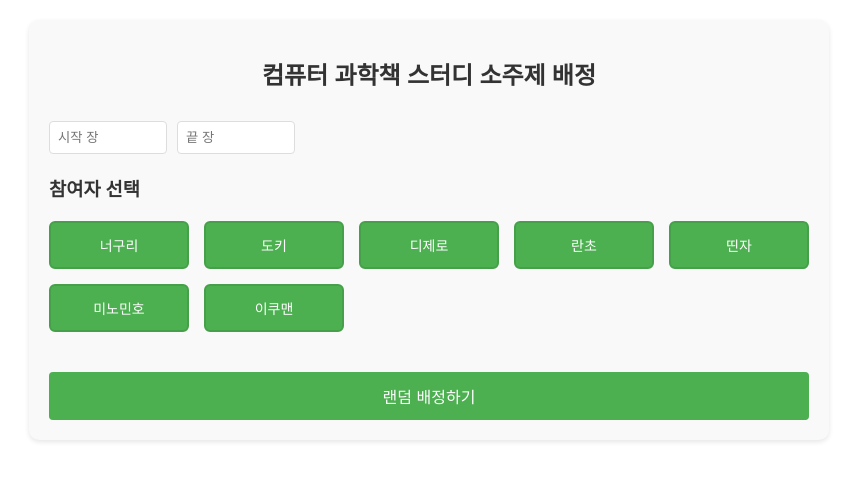
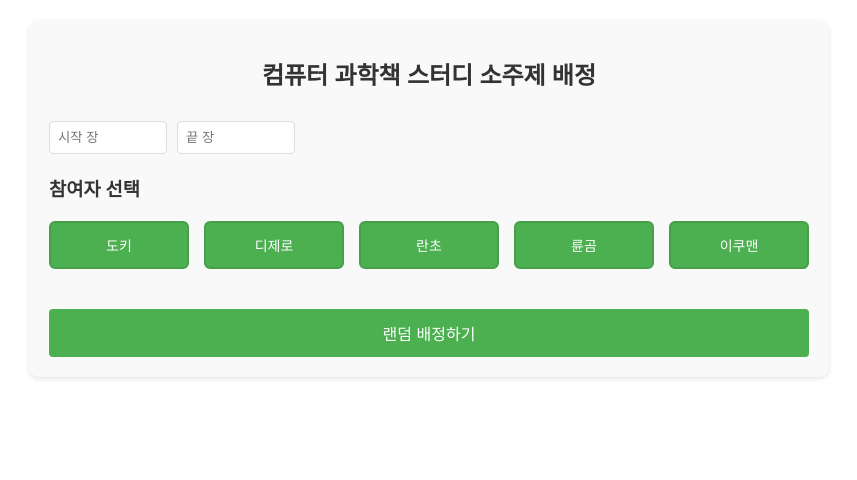
Before and after one commit to Jake1152/DoubleGate_CS_Study, a plain HTML site: page index.html in a window 1280 px wide. Shown: the whole page, without its empty margins (211-1068 px from the left). Drawn offline with Linux system fonts and the light colour scheme.

Commit message:
Update index.html
딸-깍

```diff
--- a/index.html
+++ b/index.html
@@ -102,22 +102,84 @@
     <script>
     // 목차 데이터
     const tableOfContents = {
-        1: ["1.1 변수", "1.2 복합 자료 구조", "1.3 배열", "1.4 문자열", "1.5 변수와 배열이 중요한 이유"],
-        2: ["2.1 문제 정의", "2.2 선형 스캔", "2.3 이진 탐색 알고리즘", "2.4 이진 탐색 적용하기", "2.5 실행 시간 045", "2.6 이진 탐색이 중요한 이유"],
-        3: ["3.1 배열의 한계", "3.2 포인터와 참조", "3.3 연결 리스트", "3.4 연결 리스트에 대한 연산", "3.5 이중 연결 리스트", "3.6 항목들의 배열과 연결 리스트", "3.7 연결 리스트가 중요한 이유"],
-        4: ["4.1 스택", "4.2 큐", "4.3 순서의 중요성", "4.4 스택과 큐가 중요한 이유"],
-        5: ["5.1 이진 탐색 트리 구조", "5.2 이진 탐색 트리에서 탐색하기", "5.3 이진 탐색 트리 변경하기", "5.4 균형이 맞지 않는 트리의 위험성", "5.5 이진 탐색 트리 대량 구축", "5.6 이진 탐색 트리가 중요한 이유"],
-        6: ["6.1 문자열로 이뤄진 이진 탐색 트리", "6.2 트라이 118", "6.3 트라이가 중요한 이유"],
-        7: ["7.1 우선순위 큐", "7.2 최대 힙", "7.3 우선순위 갱신하기", "7.4 최소 힙", "7.5 힙 정렬", "7.6 힙이 중요한 이유"],
-        8: ["8.1 최근접 이웃 탐색 소개", "8.2 격자", "8.3 격자에 대한 탐색", "8.4 격자 크기의 중요성", "8.5 2차원을 넘어", "8.6 공간 데이터를 넘어", "8.7 격자가 중요한 이유"],
-        9: ["9.1 쿼드 트리", "9.2 k-d 트리", "9.3 쿼드 트리와 k-d 트리가 중요한 이유"],
-        10: ["10.1 키를 사용한 저장과 탐색", "10.2 해시 테이블", "10.3 해시 함수", "10.4 해시 테이블이 중요한 이유"],
-        11: ["11.1 캐시 소개", "11.2 만료와 캐시", "11.3 다른 만료 전략들", "11.4 캐시가 중요한 이유"],
-        12: ["12.1 B-트리 구조", "12.2 B-트리 탐색하기", "12.3 키 삽입하기", "12.4 키 제거하기", "12.5 B-트리가 중요한 이유"],
-        13: ["13.1 블룸 필터 소개", "13.2 블룸 필터 매개변수 튜닝하기", "13.3 블룸 필터와 해시 테이블의 비교", "13.4 블룸 필터가 중요한 이유"],
-        14: ["14.1 무작위적 구조와 결정적인 구조의 비교", "14.2 스킵 리스트 소개", "14.3 실행 시간", "14.4 스킵 리스트가 중요한 이유"],
-        15: ["15.1 그래프 소개", "15.2 데이크스트라 알고리즘을 사용해 최단 경로 찾기", "15.3 프림의 알고리즘을 사용해 최소 스패닝 트리 찾기", "15.4 칸의 알고리즘을 이용한 위상 정렬", "15.5 그래프가 중요한 이유"],
-        16: ["16.1 데이터의 구조가 미치는 영향은 무엇인가?", "16.2 동적 자료 구조가 필요한가?", "16.3 분할 상환 비용이 무엇인가?", "16.4 어떻게 자료 구조를 구체적인 문제에 맞게 적응시킬 수 있을까?", "16.5 메모리와 실행 시간 사이의 트레이드오프란 무엇인가?", "16.6 자료 구조를 어떻게 튜닝할까?", "16.7 무작위화가 기대 동작에 미치는 영향은 어떤가?", "16.8 16장이 중요한 이유"]
+      1: [
+        "1.1 단언문과 테스트 프레임워크",
+        "1.2 첫 번째 테스트",
+        "1.3 무엇을 테스트할 것인가?",
+        "1.4 실패를 통한 학습",
+        "1.5 테스트 작성 요령",
+        "1.6 단위 테스트의 한계",
+        "1.7 점수로 사용자 실력을 계량화해 랭킹 등 다양한 콘텐츠에 활용한다."
+      ],
+      2: [
+        "2.1 테스트할 가치가 있는 코드",
+        "2.2 테스트의 경제성",
+        "2.3 테스팅 피라미드",
+        "2.4 테스트 항목 선정",
+        "2.5 테스트 전략 수립"
+      ],
+      3: [
+        "3.1 테스팅 도구 소개",
+        "3.2 제스트 기초",
+        "3.3 테스트 러너",
+        "3.4 단정문",
+        "3.5 테스트 조직화"
+      ],
+      4: [
+        "4.1 함수형 프로그래밍과 순수 함수",
+        "4.2 부수 효과와 의존성",
+        "4.3 명령형 vs 선언형",
+        "4.4 불변성과 테스트 용이성"
+      ],
+      5: [
+        "5.1 격리 프레임워크 정의",
+        "5.2 동적으로 가짜 모듈 만들기"
+      ],
+      6: [
+        "6.1 테스트 유지보수",
+        "6.2 깨지기 쉬운 테스트",
+        "6.3 테스트 코드 품질"
+      ],
+      7: [
+        "7.1 통합 테스트 소개",
+        "7.2 통합 테스트 구성 요소",
+        "7.3 통합 테스트 전략"
+      ],
+      8: [
+        "8.1 E2E 테스트 정의",
+        "8.2 도구 선택",
+        "8.3 테스트 시나리오 작성"
+      ],
+      9: [
+        "9.1 지속적 통합(CI) 소개",
+        "9.2 테스트 자동화",
+        "9.3 배포 파이프라인"
+      ],
+      10: [
+        "10.1 테스트 커버리지 개념",
+        "10.2 커버리지 도구",
+        "10.3 커버리지 기준"
+      ],
+      11: [
+        "11.1 테스트 조직 문화",
+        "11.2 테스트 리뷰",
+        "11.3 테스트 교육"
+      ],
+      12: [
+        "12.1 테스트와 품질 보증(QA)",
+        "12.2 QA 역할 변화",
+        "12.3 협업 전략"
+      ],
+      A: [
+        "A.1 Jest 설정",
+        "A.2 환경 구성",
+        "A.3 트러블슈팅"
+      ],
+      B: [
+        "B.1 테스트에서의 성능 고려",
+        "B.2 병렬 테스트 실행",
+        "B.3 캐싱 전략"
+      ]
     };
 
     document.addEventListener('DOMContentLoaded', function() {
@@ -127,8 +189,8 @@
 
         // 기본 참여자 목록
         const defaultParticipants = [
-            '너구리', '도키', '디제로', '란초',
-            '띤자', '미노민호', '이쿠맨'
+            '도키', '디제로', '란초',
+            '륜곰', '이쿠맨'
         ];
 
         // 선택된 참여자를 저장하는 Set (기본적으로 모두 선택)
```
